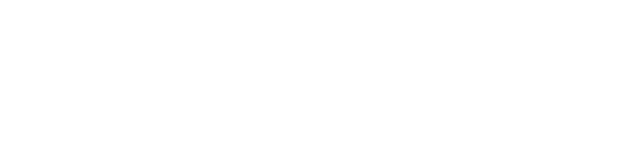
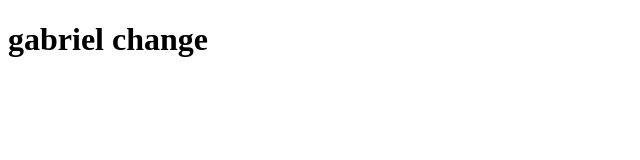
Before and after one commit to ma3east/scavengerhunt, a website: page public/index.html in a window 1280 px wide. Shown: the whole page, without its empty margins (0-640 px from the left). Drawn offline with Linux system fonts and the light colour scheme.

Commit message:
change test

```diff
--- a/public/index.html
+++ b/public/index.html
@@ -5,6 +5,6 @@
   <title>ScavengerHunt</title>
 </head>
 <body>
-
+  <h1>gabriel change</h1>
 </body>
 </html>
```
